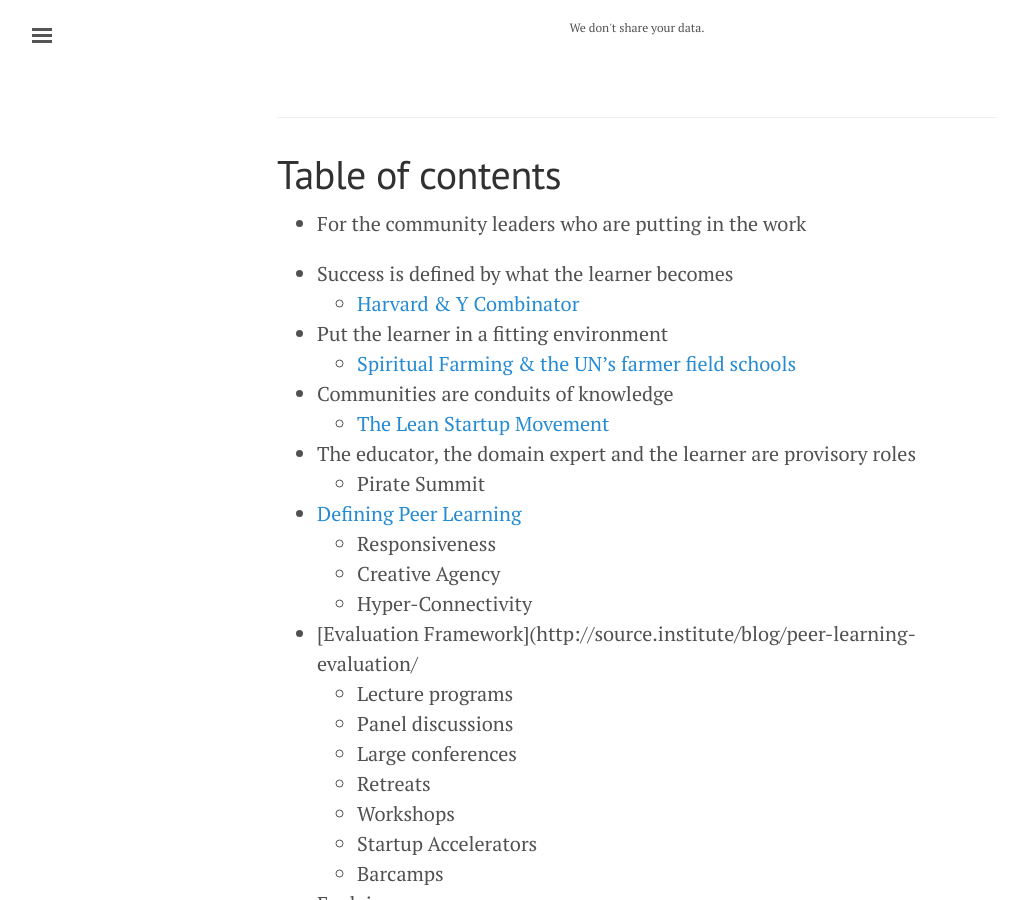
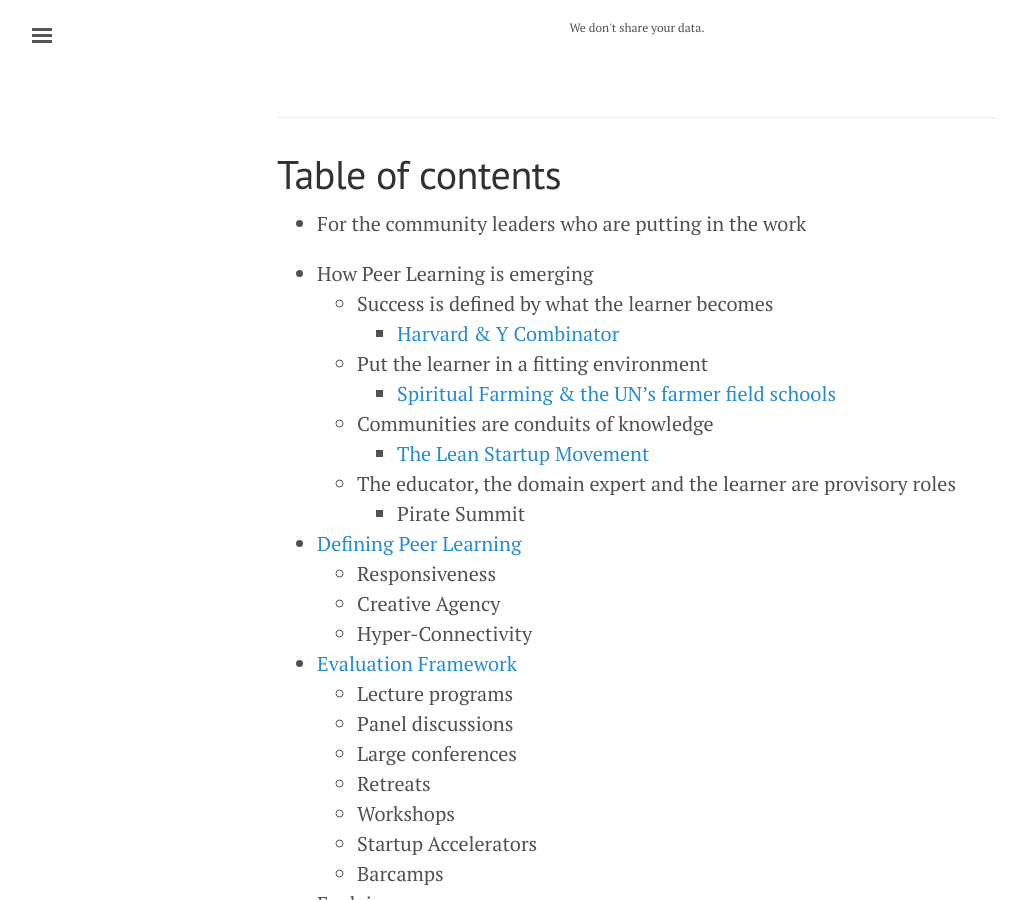
Before and after one commit to sourceinstitute/peerlearningguide, a Jekyll site: the page built from index.html, in a window 1280 px wide and 900 px high, scrolled down 1908 px. Shown: the whole window, without its empty margins (3-1031 px from the left). Built offline with Jekyll 4.4.1, drawn with Linux system fonts in a browser that asks for light colours; nearby versions of some CDN libraries; the list of posts is cut into pages by our own code; comment, search, counter and statistics services are not loaded; a style sheet for code colours, icons or effects is not loaded; some of the changed text lies outside the part shown.

Commit message:
typos and spacing

```diff
--- a/_includes/index.md
+++ b/_includes/index.md
@@ -57,21 +57,24 @@
 
 * For the community leaders who are putting in the work
 
-* Success is defined by what the learner becomes
+* How Peer Learning is emerging
+  * Success is defined by what the learner becomes
     * [Harvard & Y Combinator](http://source.institute/blog/harvard-and-yc-on-defining-learning-success/)
-* Put the learner in a fitting environment
+  * Put the learner in a fitting environment
     * [Spiritual Farming & the UN's farmer field schools](http://source.institute/blog/get-out-of-the-classroom/)
-* Communities are conduits of knowledge
+  * Communities are conduits of knowledge
     * [The Lean Startup Movement](http://source.institute/blog/communities-are-conduits-of-knowledge/)
-* The educator, the domain expert and the learner are provisory roles
+  * The educator, the domain expert and the learner are provisory roles
     * Pirate Summit
+
 
 * [Defining Peer Learning](http://source.institute/blog/what-is-peer-learning/)
   * Responsiveness
   * Creative Agency
   * Hyper-Connectivity
 
-* [Evaluation Framework](http://source.institute/blog/peer-learning-evaluation/
+
+* [Evaluation Framework](http://source.institute/blog/peer-learning-evaluation/)
   * Lecture programs
   * Panel discussions
   * Large conferences
```
Also changed, not shown: other parts of _includes/index.md (+4 -4 lines).
